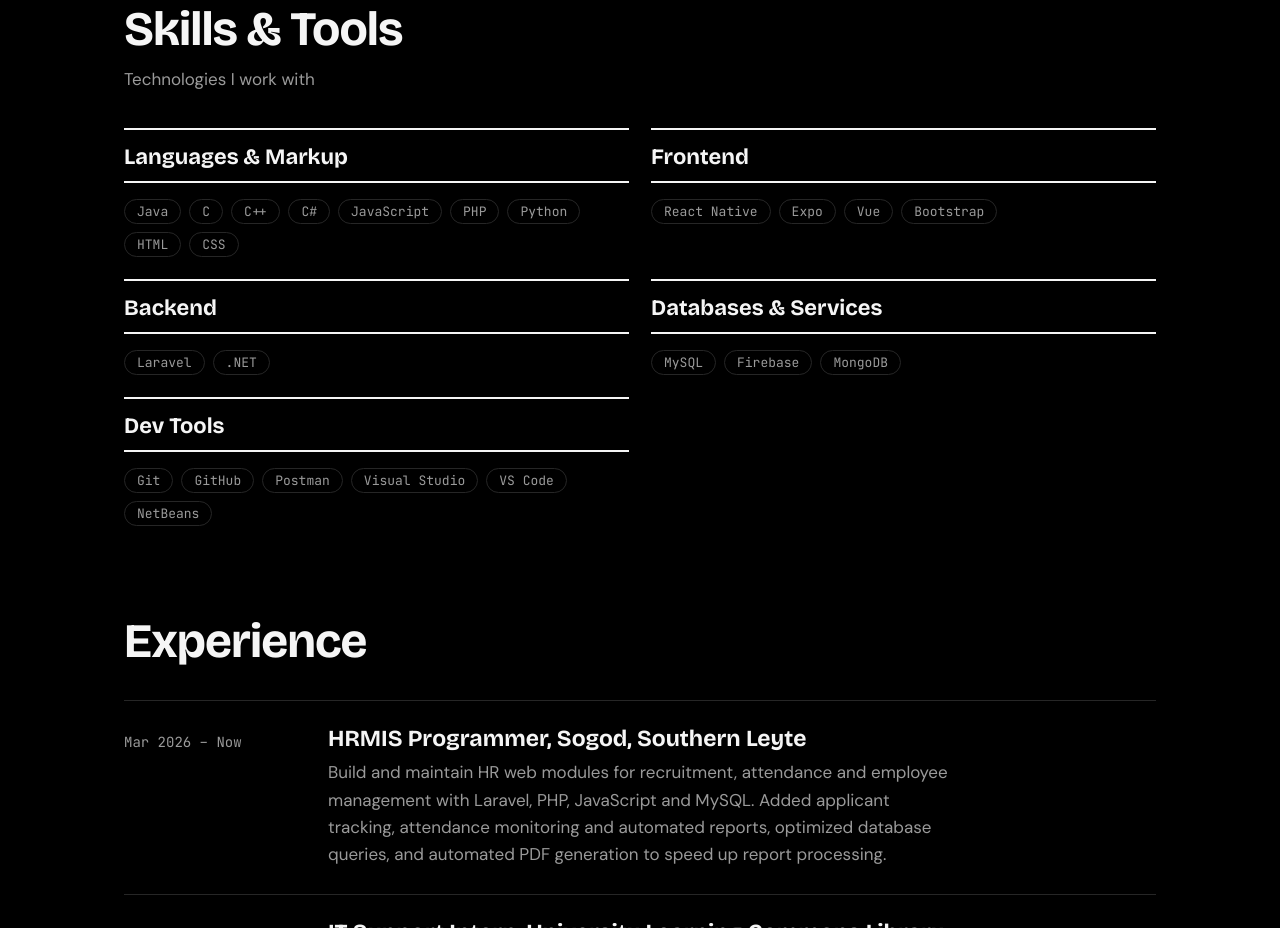
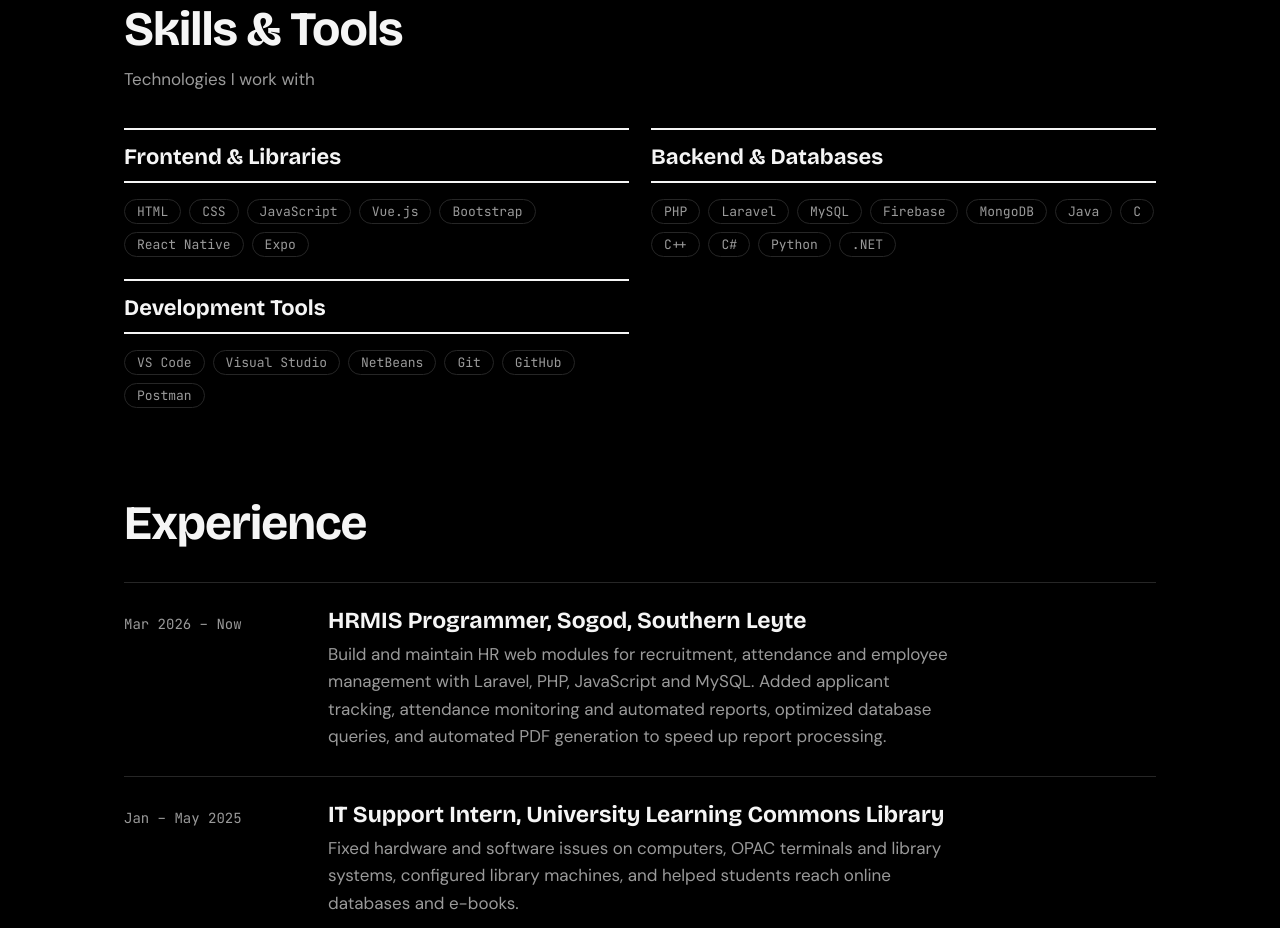
Before and after one commit to Lelouch0721/Portfolio, a plain HTML site: page index.html in a window 1280 px wide. Shown: the part 1760-2688 px from the top of the page. Drawn offline with nearby package versions, Linux system fonts and the light colour scheme.

Commit message:
Add files via upload

```diff
--- a/index.html
+++ b/index.html
@@ -51,7 +51,7 @@ a.card{text-decoration:none;color:inherit}.card:hover{transform:translateY(-4px)
 .cta{background:var(--acc);color:var(--on);border-radius:28px;padding:56px;text-align:center;margin-top:90px}
 .cta h2{margin-bottom:14px}.cta p{margin:0 auto 26px;max-width:480px;opacity:.9}.cta .btn{background:var(--on);color:var(--acc)}
 footer{padding:34px 0 40px;color:var(--mute);font-size:14px;display:flex;justify-content:space-between;flex-wrap:wrap;gap:10px}
-.chips span{display:inline-flex;align-items:center;gap:6px}
+
 @media(max-width:820px){.hero{grid-template-columns:1fr;padding-top:52px}.visual{max-width:420px;width:100%;margin:0 auto}.stats{grid-template-columns:1fr 1fr}.stats div:nth-child(2){border-right:0}.stats div:nth-child(-n+2){border-bottom:1px solid var(--line)}
 .projects,.skills{grid-template-columns:1fr}.job{grid-template-columns:1fr;gap:4px}nav ul{display:none}.cta{padding:40px 22px}.code{width:92%;font-size:10.5px}.code pre{padding:12px}}
 @media(max-width:820px){.visual{order:-1;padding-bottom:0}.photo{width:80%;max-width:320px;margin:0 auto}}
@@ -116,20 +116,9 @@ footer{padding:34px 0 40px;color:var(--mute);font-size:14px;display:flex;justify
 <section id="skills"><h2>Skills &amp; Tools</h2>
 <p style="color:var(--mute);margin:-22px 0 34px">Technologies I work with</p>
 <div class="skills">
-<div><h3>Languages &amp; Markup</h3><div class="chips">
-  <span>Java</span>
-  <span>C</span>
-  <span>C++</span>
-  <span>C#</span>
-  <span>JavaScript</span>
-  <span>PHP</span>
-  <span>Python</span>
-  <span>HTML</span><span>CSS</span>
-</div></div>
-<div><h3>Frontend</h3><div class="chips"><span>React Native</span><span>Expo</span><span>Vue</span><span>Bootstrap</span></div></div>
-<div><h3>Backend</h3><div class="chips"><span>Laravel</span><span>.NET</span></div></div>
-<div><h3>Databases &amp; Services</h3><div class="chips"><span>MySQL</span><span>Firebase</span><span>MongoDB</span></div></div>
-<div><h3>Dev Tools</h3><div class="chips"><span>Git</span><span>GitHub</span><span>Postman</span><span>Visual Studio</span><span>VS Code</span><span>NetBeans</span></div></div>
+<div><h3>Frontend &amp; Libraries</h3><div class="chips"><span>HTML</span><span>CSS</span><span>JavaScript</span><span>Vue.js</span><span>Bootstrap</span><span>React Native</span><span>Expo</span></div></div>
+<div><h3>Backend &amp; Databases</h3><div class="chips"><span>PHP</span><span>Laravel</span><span>MySQL</span><span>Firebase</span><span>MongoDB</span><span>Java</span><span>C</span><span>C++</span><span>C#</span><span>Python</span><span>.NET</span></div></div>
+<div><h3>Development Tools</h3><div class="chips"><span>VS Code</span><span>Visual Studio</span><span>NetBeans</span><span>Git</span><span>GitHub</span><span>Postman</span></div></div>
 </div></section>
 
 <section id="experience"><h2>Experience</h2>
```
